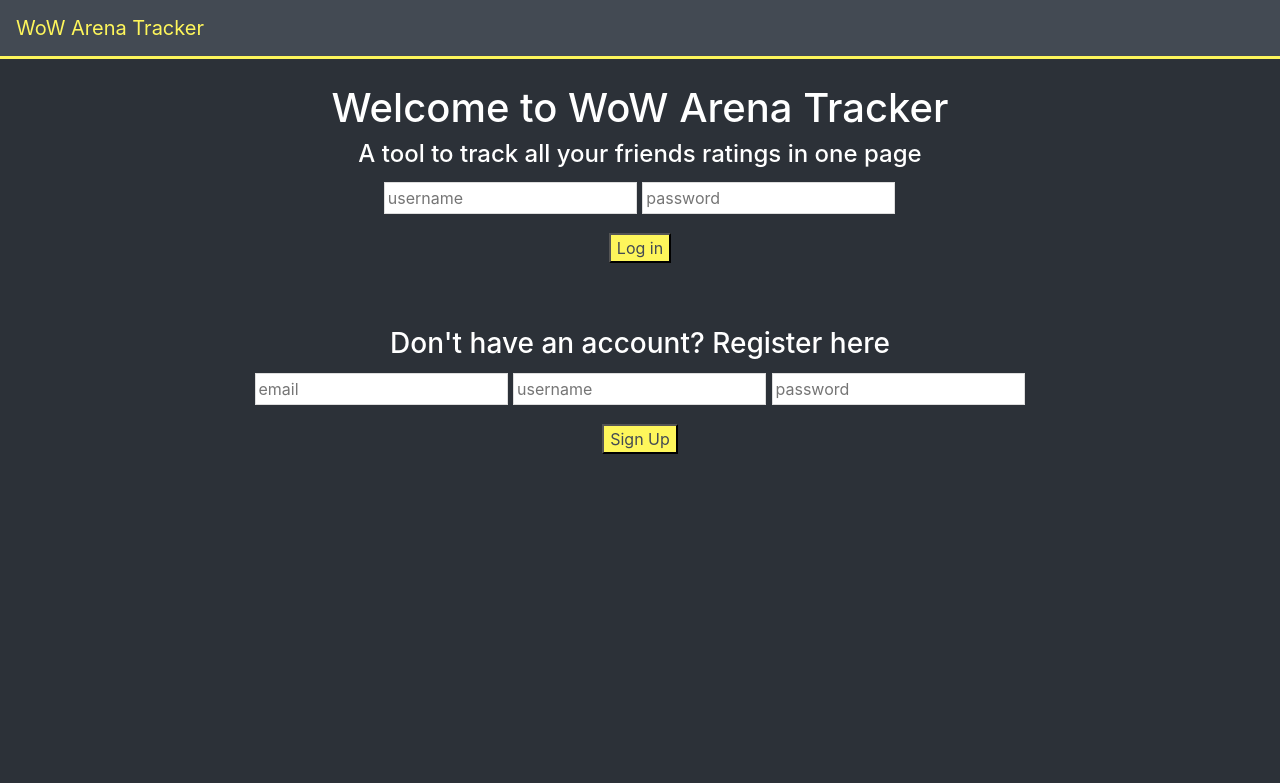
After one commit to RjDrury/WowArenaTracker, a Flask app: page /login in a window 1280 px wide. The commit adds this page. Shown: the top 783 px of the page. Run offline with Flask 2, Linux system fonts and the light colour scheme; some libraries are stand-ins or nearby versions.

Commit message:
Setup db, login and home page

```diff
--- a/app.py
+++ b/app.py
@@ -1,71 +1,16 @@
 import requests
-from flask import Flask, render_template, request, redirect, jsonify
+from flask_sqlalchemy import SQLAlchemy
+from flask import Flask
+from flask_bcrypt import Bcrypt
 
 app = Flask(__name__)
+app.config['SQLALCHEMY_DATABASE_URI'] = 'postgres://postgres:postgres@localhost:5433/wow_arena_tracker_dev'
+db = SQLAlchemy(app)
+bcrypt = Bcrypt(app)
 
-history = []
-
-def wow_arena_call(name, server):
-    # try exception - done
-        try:
-            response = requests.get(f'https://us.api.battle.net/wow/character/{server}/{name}?fields=pvp&locale=en_US&apikey=jfccb66vhqt3eggxg4y5srt5qbcf5mw2')
-            return wow_parser(response.json())
-        except requests.exceptions.RequestException as e:
-            print (e)
-
-def check__if_duplicate(name,server): # return true if its not a duplicate
-    for i in history:
-        if name.capitalize() == i['name']: #capatilize first letter of name because of the way it is stored
-            return False
-    return True
-
-def wow_parser(data):
-    # check if the data is valid - done
-    #print(data , "hi")
-    if 'pvp' in data:
-        brackets = data['pvp']['brackets']
-        twos = brackets['ARENA_BRACKET_2v2']
-        threes = brackets['ARENA_BRACKET_3v3']
-        rbg = brackets['ARENA_BRACKET_RBG']
-        return {
-            'twos': twos['rating'],
-            'threes':threes['rating'],
-            'rbg':rbg['rating'],
-            'name':data['name']
-        }
-    return {
-            'twos': 'N/A',
-            'threes':'N/A',
-            'rbg':'N/A',
-            'name':'N/A'
-    }
-
-@app.route('/')
-def hello_world():
-    return render_template("index.html", data = history)
-
-@app.route('/update', methods=['POST'])
-def wow_post():
-    name = request.form.get('name')
-    realm = request.form.get('realm')
-    #check if duplicate - done
-    if check__if_duplicate(name,realm) and name and realm: #make sure name and realm aren't empty
-            ratings = wow_arena_call(name,realm)
-            history.append(ratings)
-    return redirect("/")
-
-@app.route('/history')
-def history_api():
-    return jsonify({'data': history})
+from route import *
 
 if __name__ == '__main__':
+    app.secret_key = "top_secret"
+    db.create_all()
     app.run(host='0.0.0.0', debug=True)
-
-
-"""
-todo
-- read comments above
-- GET = login page /login
-- POST = form with username and password -> print to console username and password
-- bug free
-"""
--- /dev/null
+++ b/helper.py
@@ -0,0 +1,36 @@
+import requests
+
+history = []
+
+def wow_arena_call(name, server):
+    """
+    Calls WoW API
+
+    :params name: String, WoW character name
+    :params server: String, Server name
+    :return: JSON response
+    """
+
+    try:
+        response = requests.get(f'https://us.api.battle.net/wow/character/{server}/{name}?fields=pvp&locale=en_US&apikey=jfccb66vhqt3eggxg4y5srt5qbcf5mw2')
+        return wow_parser(response.json())
+    except requests.exceptions.RequestException as e:
+        return {}
+
+def wow_parser(data):
+    """ Parses a JSON """
+
+    if 'status' not in data:
+        brackets = data['pvp']['brackets']
+        twos = brackets['ARENA_BRACKET_2v2']
+        threes = brackets['ARENA_BRACKET_3v3']
+        rbg = brackets['ARENA_BRACKET_RBG']
+
+        return {
+            'twos': twos['rating'],
+            'threes':threes['rating'],
+            'rbg':rbg['rating'],
+            'name':data['name'].capitalize(),
+            'realm':data['realm'].capitalize()
+        }
+    return {}
--- /dev/null
+++ b/route.py
@@ -0,0 +1,95 @@
+
+from app import app, db, bcrypt
+from models import User, Friend
+from helper import wow_arena_call, wow_parser, history
+from flask import render_template, request, redirect, jsonify, session
+
+
+@app.route('/')
+def hello_world():
+    if not session.get('logged_in'):
+        return redirect('/login')
+
+    username = session.get('username')
+
+    friends_list = Friend.query.filter_by(account_name=username).all()
+    history = []
+    for friend in friends_list:
+        ratings = wow_arena_call(friend.character_name, friend.realm)
+        friend.twos_rating = ratings["twos"]
+        friend.threes_rating = ratings["threes"]
+        friend.rbgs_rating = ratings["rbg"]
+        history.append({
+            'character_name': friend.character_name,
+            'realm': friend.realm,
+            'twos_rating': friend.twos_rating,
+            'threes_rating': friend.threes_rating,
+            'rbgs_rating': friend.rbgs_rating
+        })
+
+    return render_template("index.html", data=history, user=username, logged_in=True)
+
+
+@app.route('/addfriend', methods=['POST'])
+def wow_post():
+    username = session.get('username')
+    name = request.form.get('name')
+    realm = request.form.get('realm')
+
+    if name and realm:  # make sure name and realm aren't empty
+        ratings = wow_arena_call(name, realm)
+        if ratings:
+            new_friend = Friend(username, name.capitalize(), realm.capitalize(
+            ), ratings['twos'], ratings['threes'], ratings['rbg'])
+            db.session.add(new_friend)
+            db.session.commit()
+
+    return redirect("/")
+
+
+@app.route('/login')
+def login_page():
+    return render_template("login.html")
+
+
+@app.route('/login', methods=['POST'])
+def verify_login():
+
+    username = request.form.get('username')
+    testPassword = request.form.get('password')
+    user = User.query.filter_by(username=username).first()
+
+    if user is not None and bcrypt.check_password_hash(user.password, testPassword):
+        session['logged_in'] = True
+        session['username'] = username
+        return redirect("/")
+    else:
+        return render_template("login.html", logged_in=False)
+
+
+@app.route('/signup', methods=['POST'])
+def sign_up():
+
+    email = request.form.get('email_register')
+    username = request.form.get('username_register')
+    password = request.form.get('password_register')
+
+    if email and username and password:  # if its not empty lets say its valid
+        password = bcrypt.generate_password_hash(password).decode('utf-8')
+        new_user = User(username, email, password)
+        # see if the name  or email is in use
+        if not User.query.filter_by(username=username).first() or not User.query.filter_by(email=email).first():
+            db.session.add(new_user)
+            db.session.commit()
+    return redirect('/')
+
+
+@app.route('/history')
+def history_api():
+    return jsonify({'data': history})
+
+
+@app.route('/logout', methods=['POST'])
+def logout():
+    session['logged_in'] = False
+    return redirect("/login")
--- /dev/null
+++ b/static/css/main.css
@@ -0,0 +1,64 @@
+.intro{
+
+}
+body{
+background-color: #2C3138;
+color: white
+}
+.character_lookup{
+
+}
+.entries{
+    margin-top:1rem !important;
+}
+.list_titles{
+    text-decoration: underline;
+}
+.character_entries_even{
+    background-color:#434A53;
+}
+.character_entries_odd{
+    background-color:#2C3138;
+}
+.navbar-custom{
+    background-color: #434A53;
+    color: white !important;
+    border-bottom: #fef65b solid 3px;
+    margin-bottom: 25px;
+}
+.nav-link{
+    color: white !important
+}
+.navbar-brand{
+    color: #fef65b !important
+}
+button{
+    background-color: #fef65b;
+    color: #434A53
+}
+input, textarea {
+    -webkit-transition: all 0.30s ease-in-out;
+    -moz-transition: all 0.30s ease-in-out;
+    -ms-transition: all 0.30s ease-in-out;
+    -o-transition: all 0.30s ease-in-out;
+    outline: none;
+    padding: 3px 0px 3px 3px;
+    margin: 5px 1px 3px 0px;
+    border: 1px solid #DDDDDD;
+  }
+
+  input:focus, textarea:focus {
+    box-shadow: 0 0 8px rgba(254, 246, 91, 0.6);
+    padding: 3px 0px 3px 3px;
+    margin: 5px 1px 3px 0px;
+    border: 2px solid rgba(254, 246, 91, 0.6);
+  }
+
+  .navbar {
+      display: flex;
+      justify-content: space-between;
+      background-color: #434A53;
+      color: white !important;
+      border-bottom: #fef65b solid 3px;
+      margin-bottom: 25px;
+  }
--- /dev/null
+++ b/templates/header.html
@@ -0,0 +1,4 @@
+<div class="container text-center intro">
+    <h1>Welcome to WoW Arena Tracker</h1>
+    <h4>A tool to track all your friends ratings in one page</h4>
+</div>
--- /dev/null
+++ b/templates/login.html
@@ -0,0 +1,58 @@
+<html lang="en">
+
+<html lang="en">
+<!DOCTYPE html>
+
+<head>
+    <meta charset="UTF-8">
+
+
+    <meta name="viewport" content="width=device-width, initial-scale=1, shrink-to-fit=no">
+    <meta http-equiv="X-UA-Compatible" content="ie=edge">
+    <!-- Bootstrap css -->
+    <script src="https://code.jquery.com/jquery-3.3.1.slim.min.js" integrity="sha384-q8i/X+965DzO0rT7abK41JStQIAqVgRVzpbzo5smXKp4YfRvH+8abtTE1Pi6jizo"
+        crossorigin="anonymous"></script>
+    <script src="https://cdnjs.cloudflare.com/ajax/libs/popper.js/1.14.3/umd/popper.min.js" integrity="sha384-ZMP7rVo3mIykV+2+9J3UJ46jBk0WLaUAdn689aCwoqbBJiSnjAK/l8WvCWPIPm49"
+        crossorigin="anonymous"></script>
+    <link rel="stylesheet" href="https://stackpath.bootstrapcdn.com/bootstrap/4.1.2/css/bootstrap.min.css" integrity="sha384-Smlep5jCw/wG7hdkwQ/Z5nLIefveQRIY9nfy6xoR1uRYBtpZgI6339F5dgvm/e9B"
+        crossorigin="anonymous"></link>
+    <script src="https://stackpath.bootstrapcdn.com/bootstrap/4.1.2/js/bootstrap.min.js" integrity="sha384-o+RDsa0aLu++PJvFqy8fFScvbHFLtbvScb8AjopnFD+iEQ7wo/CG0xlczd+2O/em"
+        crossorigin="anonymous"></script>
+    <!--Custom CSS -->
+    <link rel="stylesheet" href="{{ url_for('static', filename='css/main.css') }}" type="text/css"></link>
+
+
+    <title>WoWTracker</title>
+</head>
+
+
+<body>
+    {% include 'navbar.html' %} {% include 'header.html' %}
+    <div class="container text-center pb-5">
+
+        <form method="POST" action="/login">
+            <div class="pb-3">
+                <input type="text" placeholder="username" name="username" id="username"></input>
+                <input type="password" placeholder="password" name="password" id="password"></input>
+                <br>
+            </div>
+            <button type="submit" placeholder="search" id="lookup">Log in</button>
+        </form>
+
+    </div>
+    <div class="container text-center">
+        <h3>Don't have an account? Register here</h3>
+        <form method="POST" action="/signup">
+            <div class="pb-3">
+                <input type="email" placeholder="email" name="email_register" id="email"></input>
+                <input type="text" placeholder="username" name="username_register" id="username_register"></input>
+                <input type="password" placeholder="password" name="password_register" id="password_register"></input>
+                <br>
+            </div>
+            <button type="submit" placeholder="search" id="lookup_register">Sign Up</button>
+        </form>
+    </div>
+
+</body>
+
+</html>
--- /dev/null
+++ b/templates/navbar.html
@@ -0,0 +1,14 @@
+
+<div class="navbar">
+    <div>
+        <a class="navbar-brand" href="#">WoW Arena Tracker</a>
+    </div>
+    <div>
+            {% if logged_in %}
+            <form class="form-inline my-2 my-lg-0" method="POST" action="/logout">
+                <button type="submit" placeholder="logout" value="logout" />Logout</button>
+
+            </form>
+            {%endif%}
+    </div>
+</div>
```
Also changed, not shown: models.py (added, +37 -0 lines), requirements.txt (+10 -0 lines), templates/index.html (+91 -17 lines), readme.md, 1 other file.
